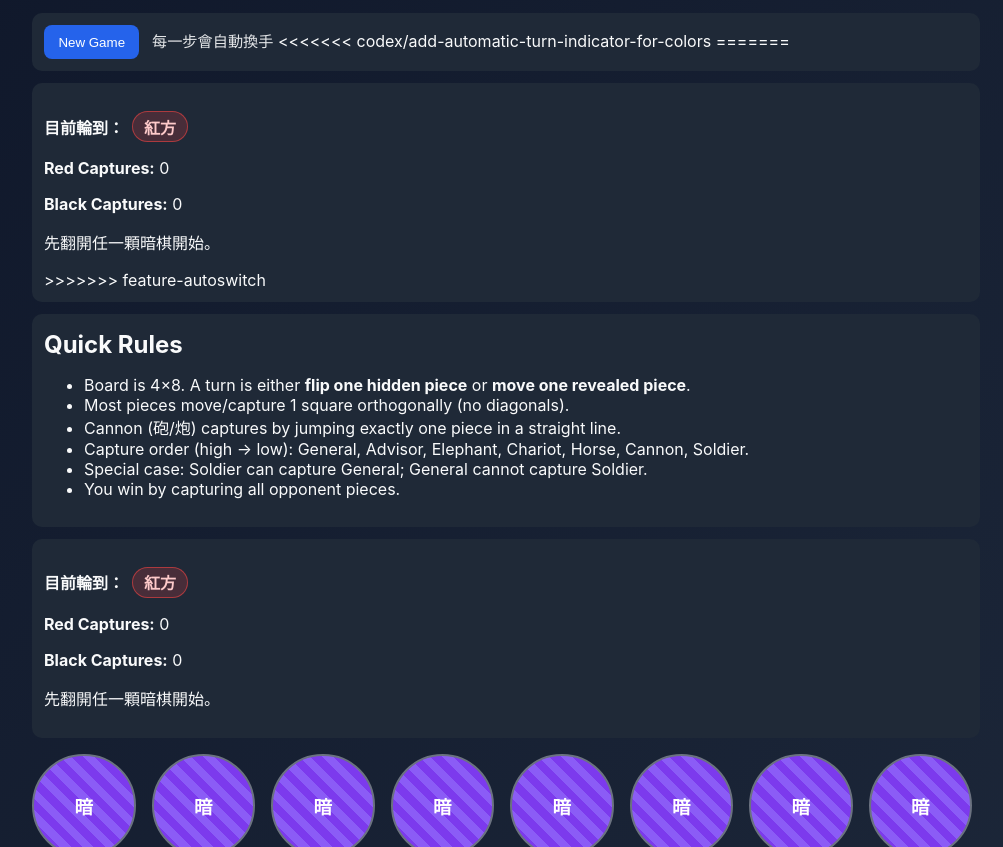
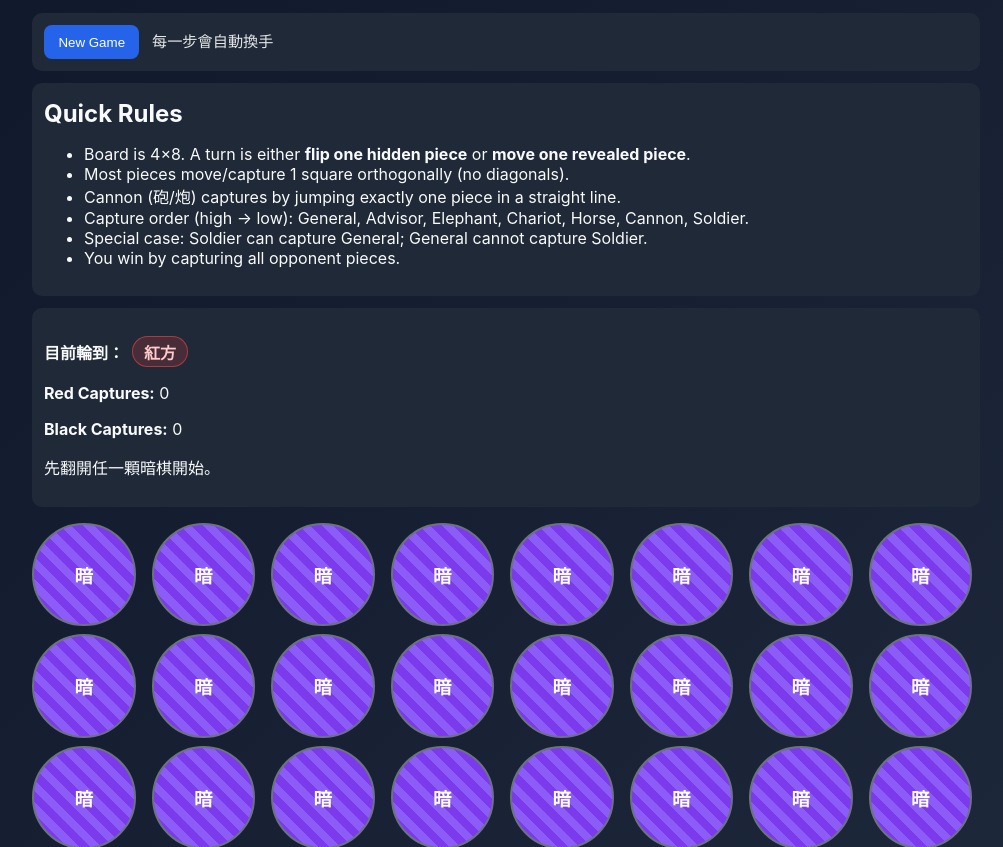
Before and after one commit to Dokal5/BlindChess, a plain HTML site: page index.html in a window 1280 px wide. Shown: the part 105-952 px from the top of the page, without its empty margins (134-1137 px from the left). Drawn offline with Linux system fonts and the light colour scheme.

Commit message:
Make board pieces consistently round

```diff
--- a/index.html
+++ b/index.html
@@ -16,19 +16,6 @@
       <section class="controls">
         <button id="new-game">New Game</button>
         <span class="auto-switch-hint">每一步會自動換手</span>
-<<<<<<< codex/add-automatic-turn-indicator-for-colors
-=======
-      </section>
-
-      <section class="status-panel">
-        <p class="turn-line">
-          <strong>目前輪到：</strong>
-          <span id="current-turn" class="turn-badge red">紅方</span>
-        </p>
-        <p><strong>Red Captures:</strong> <span id="red-captures">0</span></p>
-        <p><strong>Black Captures:</strong> <span id="black-captures">0</span></p>
-        <p id="message">先翻開任一顆暗棋開始。</p>
->>>>>>> feature-autoswitch
       </section>
 
       <section class="legend">
--- a/styles.css
+++ b/styles.css
@@ -112,7 +112,10 @@ button:hover {
   font-size: 1.15rem;
   cursor: pointer;
   user-select: none;
+  padding: 0;
+  overflow: hidden;
 }
+
 
 .cell:hover {
   background: var(--tile-hover);
```
